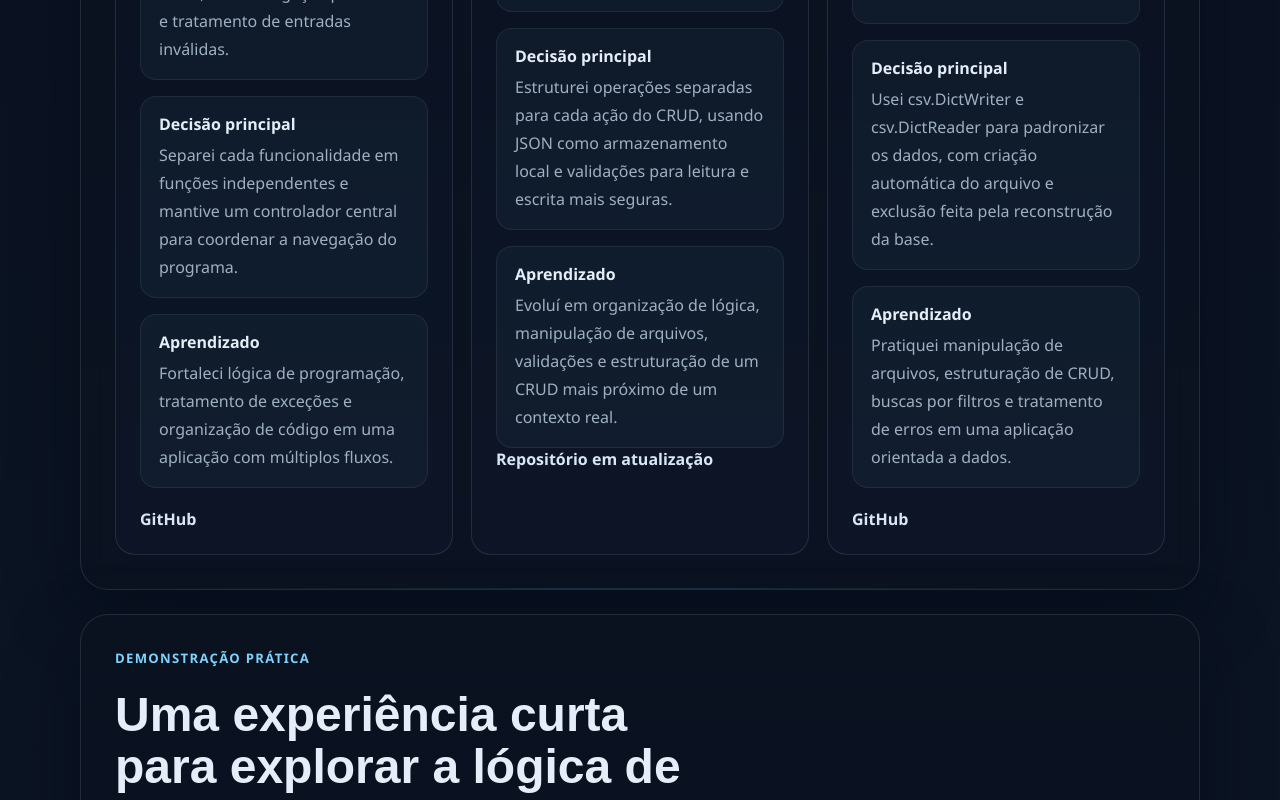
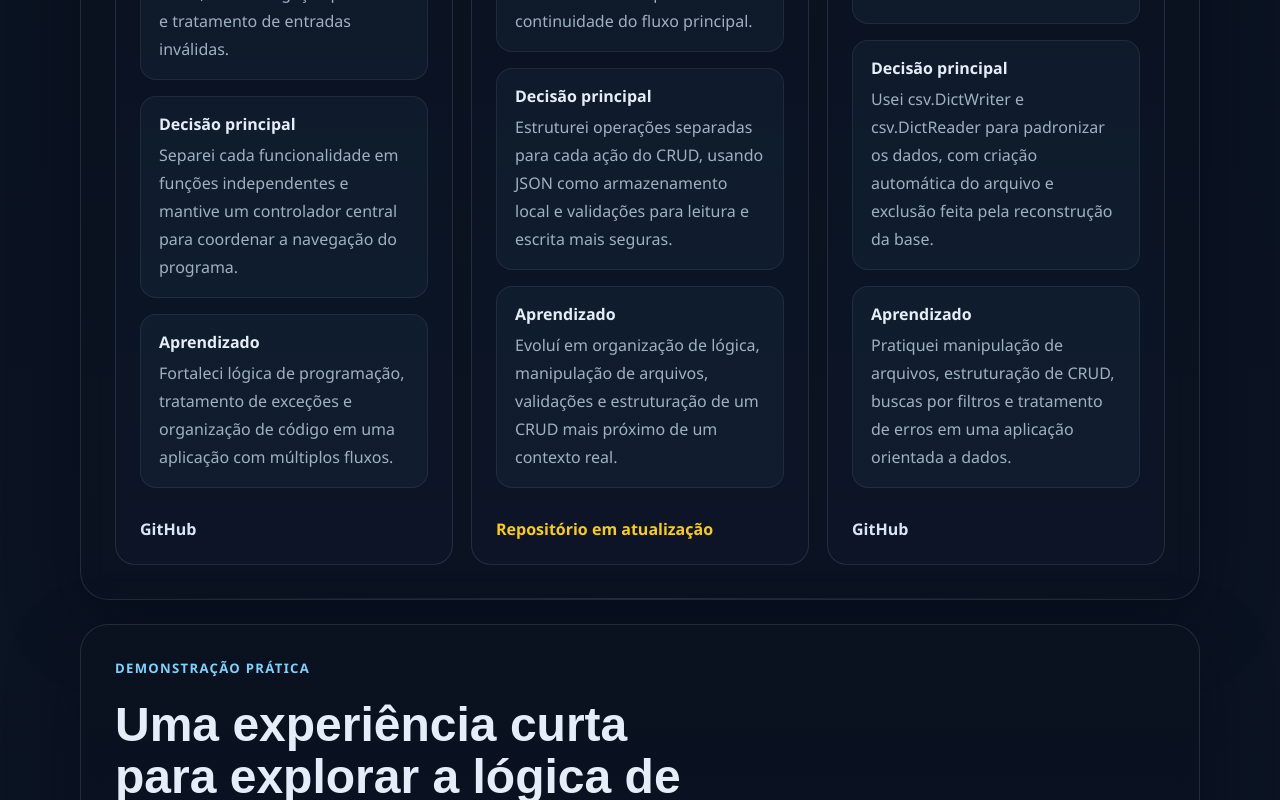
Before and after one commit to souzabrunu/site_pessoal, a Next.js app: page / in a window 1280 px wide. Shown: the part 3319-4119 px from the top of the page. Built offline with nearby package versions, Linux system fonts and the light colour scheme.

Commit message:
melhorias gerais no layout de projetos

```diff
--- a/app/globals.css
+++ b/app/globals.css
@@ -489,14 +489,12 @@ a {
   content: "";
   position: absolute;
   inset: 0;
-  background: linear-gradient(
-    120deg,
-    transparent 0%,
-    rgba(245, 158, 11, 0.08) 35%,
-    rgba(125, 211, 252, 0.14) 50%,
-    rgba(245, 158, 11, 0.08) 65%,
-    transparent 100%
-  );
+  background: linear-gradient(120deg,
+      transparent 0%,
+      rgba(245, 158, 11, 0.08) 35%,
+      rgba(125, 211, 252, 0.14) 50%,
+      rgba(245, 158, 11, 0.08) 65%,
+      transparent 100%);
   transform: translateX(-120%);
   transition: transform 420ms ease;
   pointer-events: none;
@@ -578,7 +576,7 @@ a {
   cursor: default;
 }
 
-.project-card-link article {
+.project-card article {
   display: flex;
   flex-direction: column;
   gap: 20px;
@@ -633,12 +631,18 @@ a {
   flex-wrap: wrap;
   gap: 16px;
   margin-top: auto;
+  padding-top: 10px;
 }
 
 .project-links a,
 .project-links span {
   color: #d8e6f5;
   font-weight: 700;
+}
+
+.project-links .project-link-muted {
+  color: #facc15;
+  font-weight: 800;
 }
 
 .demo-shell {
@@ -1055,6 +1059,7 @@ a {
 }
 
 @media (max-width: 960px) {
+
   .hero-content,
   .two-column,
   .demo-intro,
--- a/app/page.tsx
+++ b/app/page.tsx
@@ -197,7 +197,7 @@ export default function Home() {
                 </dl>
 
                 <div className="project-links">
-                  <span>{primaryLink?.label}</span>
+                  <span className={primaryLink?.disabled ? "project-link-muted" : undefined}>{primaryLink?.label}</span>
                 </div>
               </article>
             );
```
Also changed, not shown: 1 other file (tests, documents, lock files or other folders).
